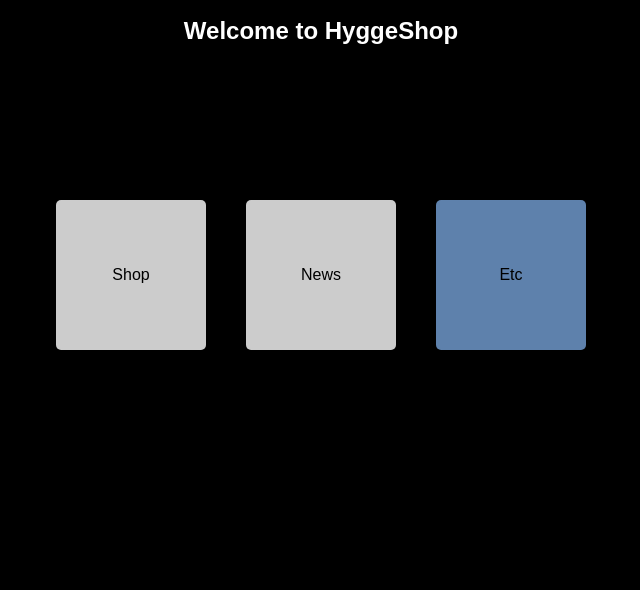
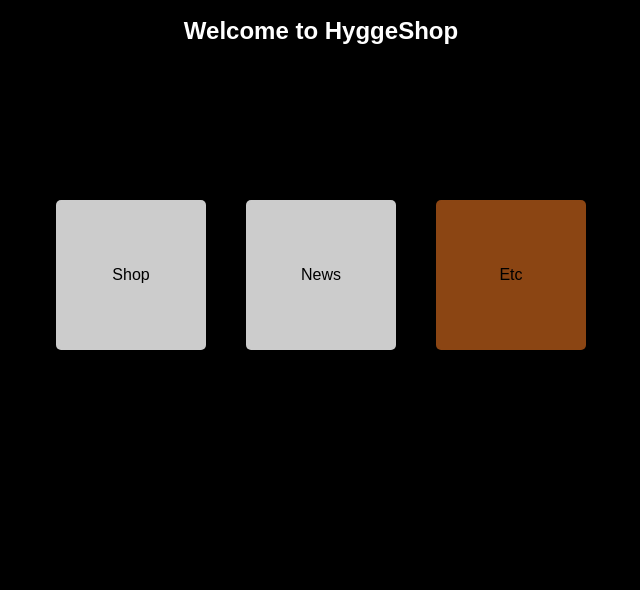
Before and after one commit to Elly2704/Fullcode, a Django app: page / in a window 1280 px wide, with the pointer over the restyled element. Shown: the part 133-723 px from the top of the page, without its empty margins (319-959 px from the left). Run offline with Django 5.2, Linux system fonts and the light colour scheme; parts of the project's set-up code (start-up, migrations or seed data) failed here and were passed over; some libraries are stand-ins or nearby versions.

```diff
--- a/Fullcode/static/fullcode/css/style.css
+++ b/Fullcode/static/fullcode/css/style.css
@@ -52,5 +52,5 @@ body {
   }
 
   .box.box3:hover {
-    background-color: #5e81ac;
+    background-color: #8B4513;
   }
```
